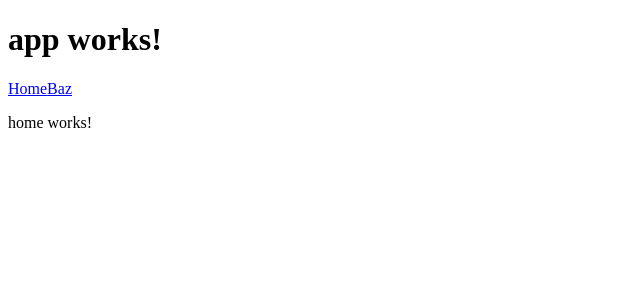
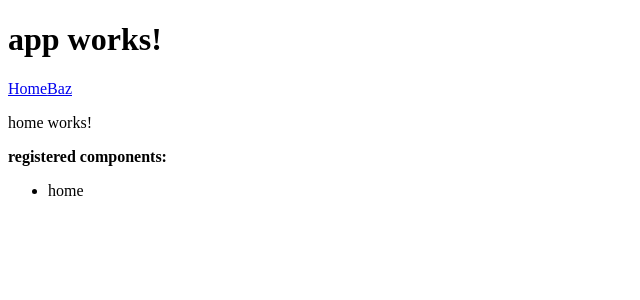
Before and after one commit to miller-time/ngmodule-demos, an Angular app: page / in a window 1280 px wide. Shown: the top 300 px of the page, without its empty margins (0-640 px from the left). Built offline with nearby package versions, Linux system fonts and the light colour scheme.

Commit message:
comp reg for home component

```diff
--- a/src/app/app.module.ts
+++ b/src/app/app.module.ts
@@ -6,6 +6,7 @@ import { RouterModule, Routes } from '@angular/router';
 
 import { AppComponent } from './app.component';
 import { HomeComponent } from './home/home.component';
+import { ComponentRegistrationService } from './component-registration.service';
 
 const appRoutes: Routes = [
   { path: '', component: HomeComponent },
@@ -23,7 +24,9 @@ const appRoutes: Routes = [
     HttpModule,
     RouterModule.forRoot(appRoutes)
   ],
-  providers: [],
+  providers: [
+    ComponentRegistrationService
+  ],
   bootstrap: [AppComponent]
 })
 export class AppModule { }
--- a/src/app/home/home.component.html
+++ b/src/app/home/home.component.html
@@ -1,3 +1,10 @@
 <p>
   home works!
 </p>
+
+<b>registered components:</b>
+<ul>
+  <li *ngFor="let comp of components">
+    {{comp}}
+  </li>
+</ul>
--- a/src/app/home/home.component.ts
+++ b/src/app/home/home.component.ts
@@ -1,4 +1,5 @@
 import { Component, OnInit } from '@angular/core';
+import { ComponentRegistrationService } from '../component-registration.service';
 
 @Component({
   selector: 'app-home',
@@ -6,10 +7,14 @@ import { Component, OnInit } from '@angular/core';
   styleUrls: ['./home.component.css']
 })
 export class HomeComponent implements OnInit {
+  components: string[] = [];
 
-  constructor() { }
+  constructor(
+    private compReg: ComponentRegistrationService
+  ) { }
 
   ngOnInit() {
+    this.compReg.register('home');
+    this.components = this.compReg.list();
   }
-
 }
```
